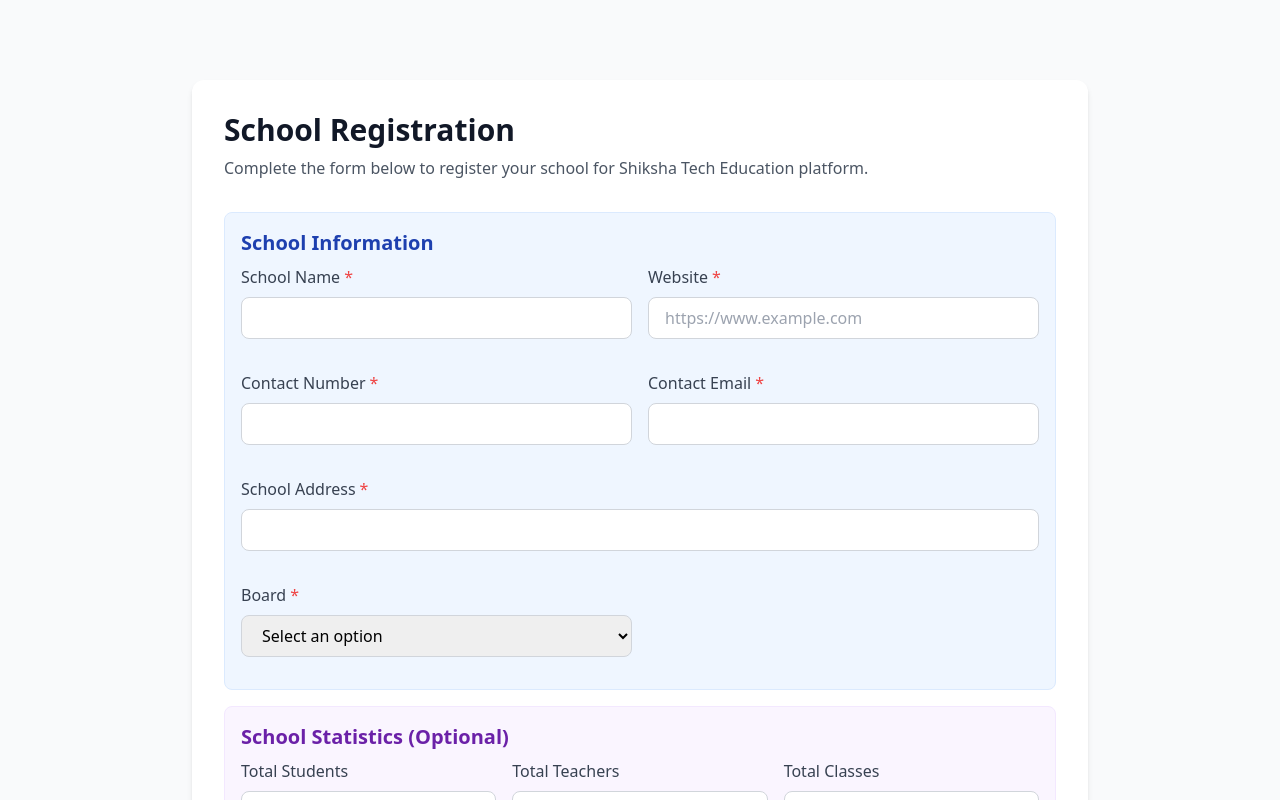
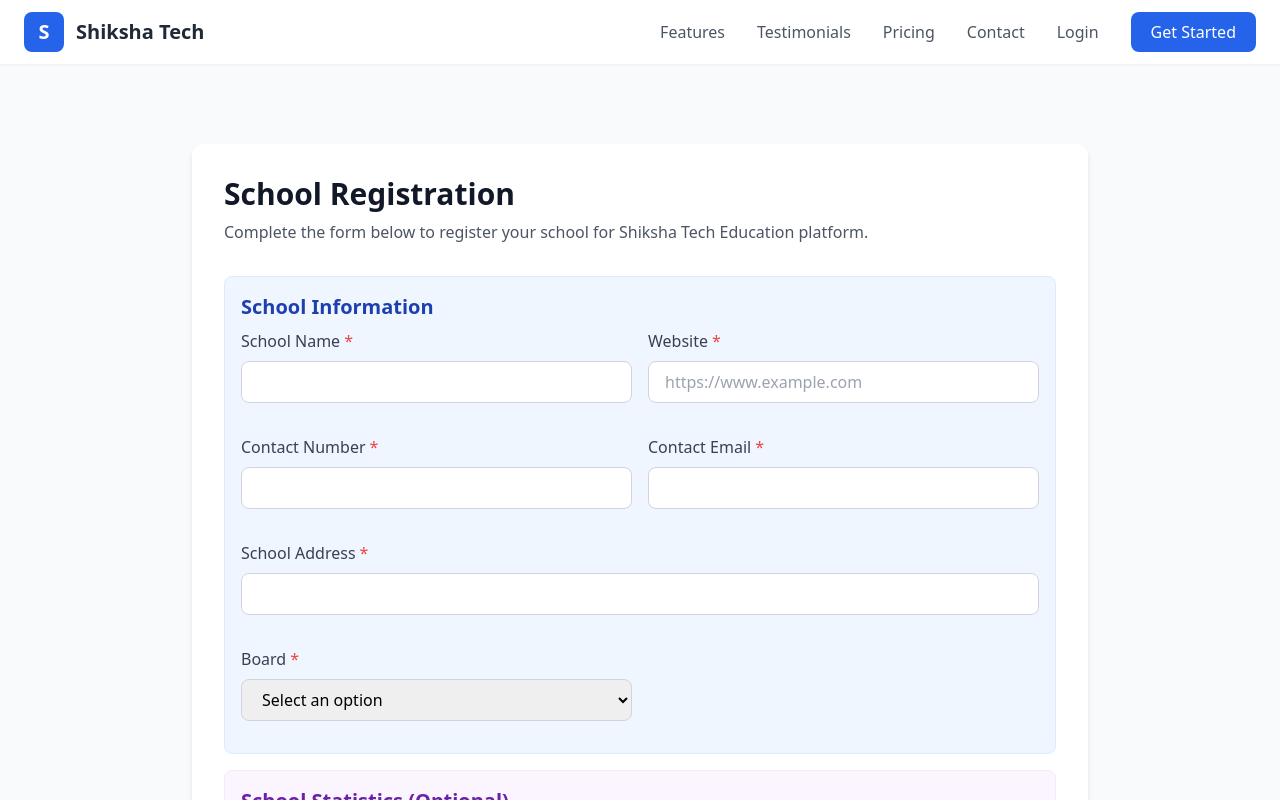
Before and after one commit to omjeem/shiksha-tech-web, a Next.js app: page /register in a window 1280 px wide. Shown: the top 800 px of the page. Built offline with nearby package versions, Linux system fonts and the light colour scheme.

Commit message:
route fix

```diff
--- a/src/app/register/page.tsx
+++ b/src/app/register/page.tsx
@@ -1,9 +1,11 @@
+import Navbar from '@/components/Landing/Navbar';
 import RegistrationForm from '@/components/Register/RegistrationForm';
 
 export default function Register() {
   return (
     <main>
-      <div className="bg-gray-50 py-20">
+      <Navbar/>
+      <div className="bg-gray-50 h-screen py-20">
         <div className="container mx-auto px-6">
           <div className="max-w-4xl mx-auto bg-white rounded-xl shadow-md overflow-hidden">
             <div className="p-8">
--- a/src/components/Register/RegistrationForm.tsx
+++ b/src/components/Register/RegistrationForm.tsx
@@ -9,6 +9,8 @@ import { schoolSchema, SchoolFormData, SchoolBoard } from '../../utils/schema/sc
 import FormInput from './FormInput';
 import FormSelect from './FormSelect';
 import { BACKEND_URL } from '@/utils';
+import Navbar from '../Landing/Navbar';
+import { useRouter } from 'next/navigation';
 
 const boardOptions = [
   { value: SchoolBoard.CBSE, label: 'CBSE' },
@@ -22,6 +24,7 @@ const RegistrationForm = () => {
   const [isSubmitting, setIsSubmitting] = useState(false);
   const [showOtherBoard, setShowOtherBoard] = useState(false);
   const [registrationComplete, setRegistrationComplete] = useState(false);
+  const navigate = useRouter()
 
   const {
     register,
@@ -62,7 +65,7 @@ const RegistrationForm = () => {
 
       // Simulate API delay
       const response = await axios.post(`${BACKEND_URL}/school`, submissionData, {
-        headers  :{
+        headers: {
           'Content-Type': 'application/json',
         }
       })
@@ -85,6 +88,7 @@ const RegistrationForm = () => {
   if (registrationComplete) {
     return (
       <div className="bg-green-50 border border-green-200 rounded-lg p-8 text-center">
+
         <div className="w-16 h-16 bg-green-100 rounded-full flex items-center justify-center mx-auto mb-4">
           <svg xmlns="http://www.w3.org/2000/svg" className="h-8 w-8 text-green-600" fill="none" viewBox="0 0 24 24" stroke="currentColor">
             <path strokeLinecap="round" strokeLinejoin="round" strokeWidth={2} d="M5 13l4 4L19 7" />
@@ -100,6 +104,14 @@ const RegistrationForm = () => {
           className="bg-blue-600 text-white py-2 px-6 rounded-lg hover:bg-blue-700 transition-colors"
         >
           Register Another School
+        </button>
+        <button
+          onClick={()=>{
+            navigate.push("/login")
+          }}
+          className="bg-blue-600 ml-4 text-white py-2 px-6 rounded-lg hover:bg-blue-700 transition-colors"
+        >
+          Login As Admin
         </button>
       </div>
     );
```
